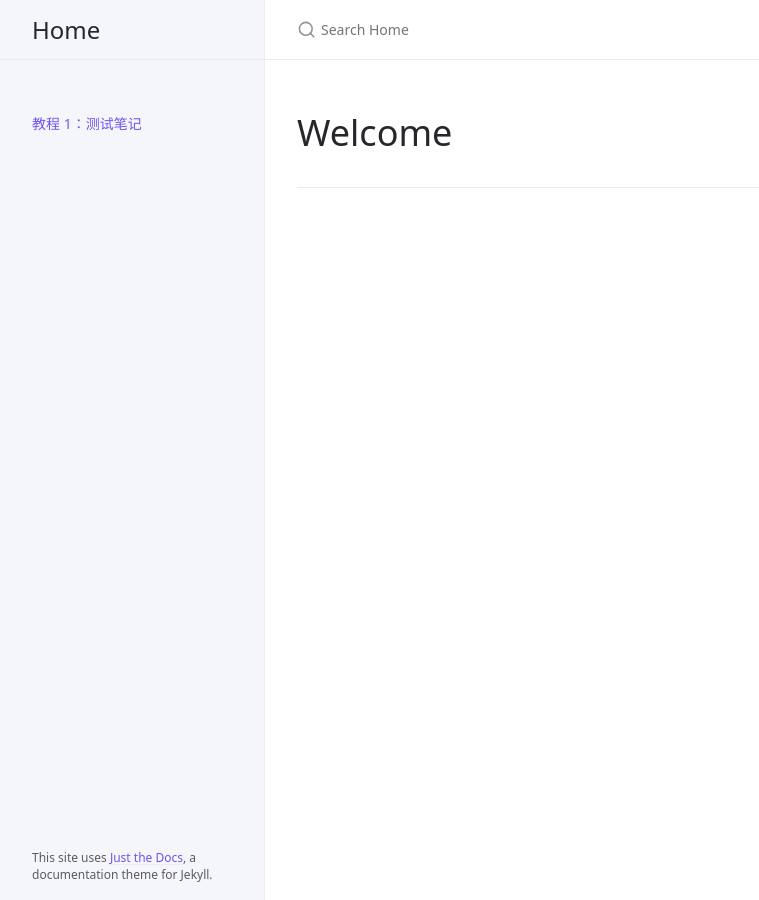
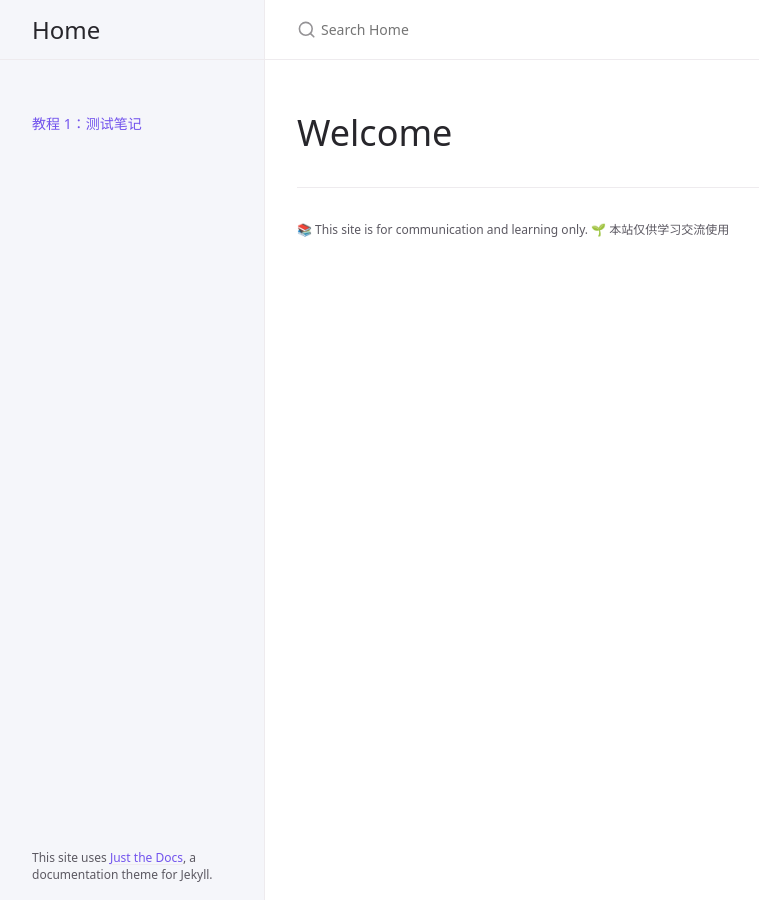
Before and after one commit to ptsch1979/gee, a Jekyll site: the page built from index.md, in a window 1280 px wide. Shown: the whole page, without its empty margins (107-866 px from the left). Built offline with Jekyll 4.4.1, drawn with Linux system fonts in a browser that asks for light colours; cached includes are drawn as plain includes.

Commit message:
Update footer_custom.html

```diff
--- a/_includes/footer_custom.html
+++ b/_includes/footer_custom.html
@@ -1,3 +1 @@
-{%- if site.footer_content -%}
-  <p class="text-small mb-0">{{ site.footer_content }}</p>
-{%- endif -%}
+<p class="text-small mb-0">📚 This site is for communication and learning only. 🌱 本站仅供学习交流使用</p>
```
